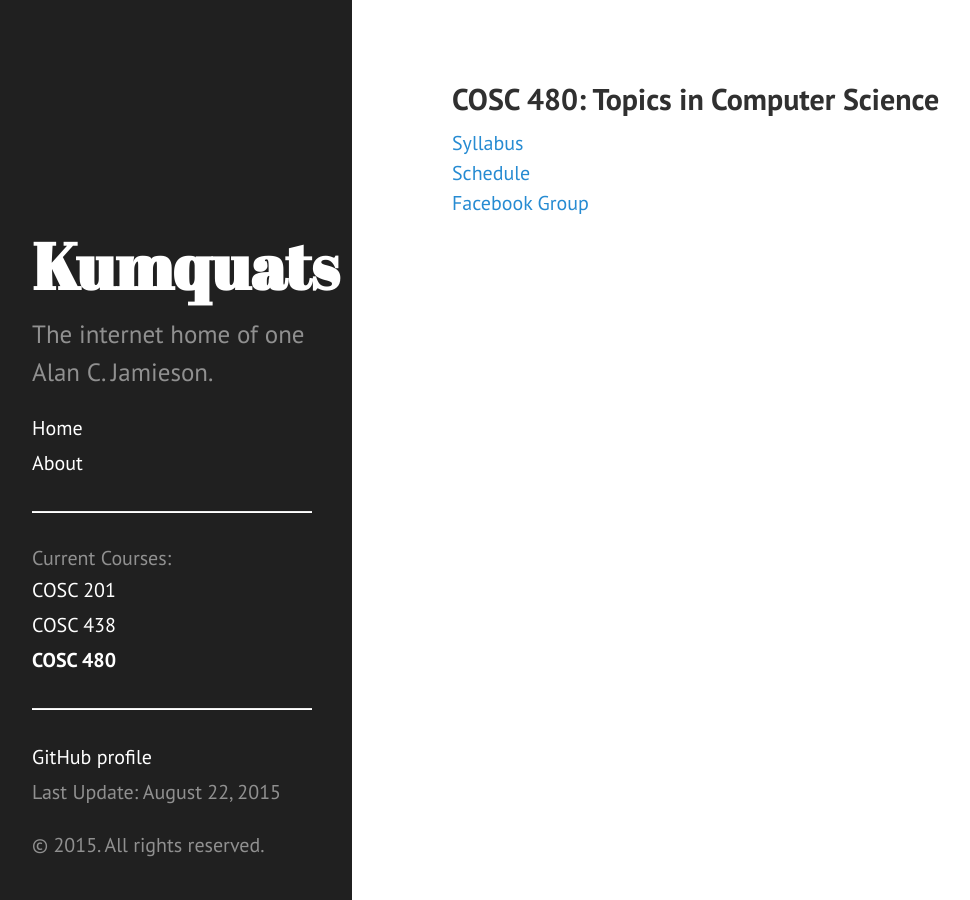
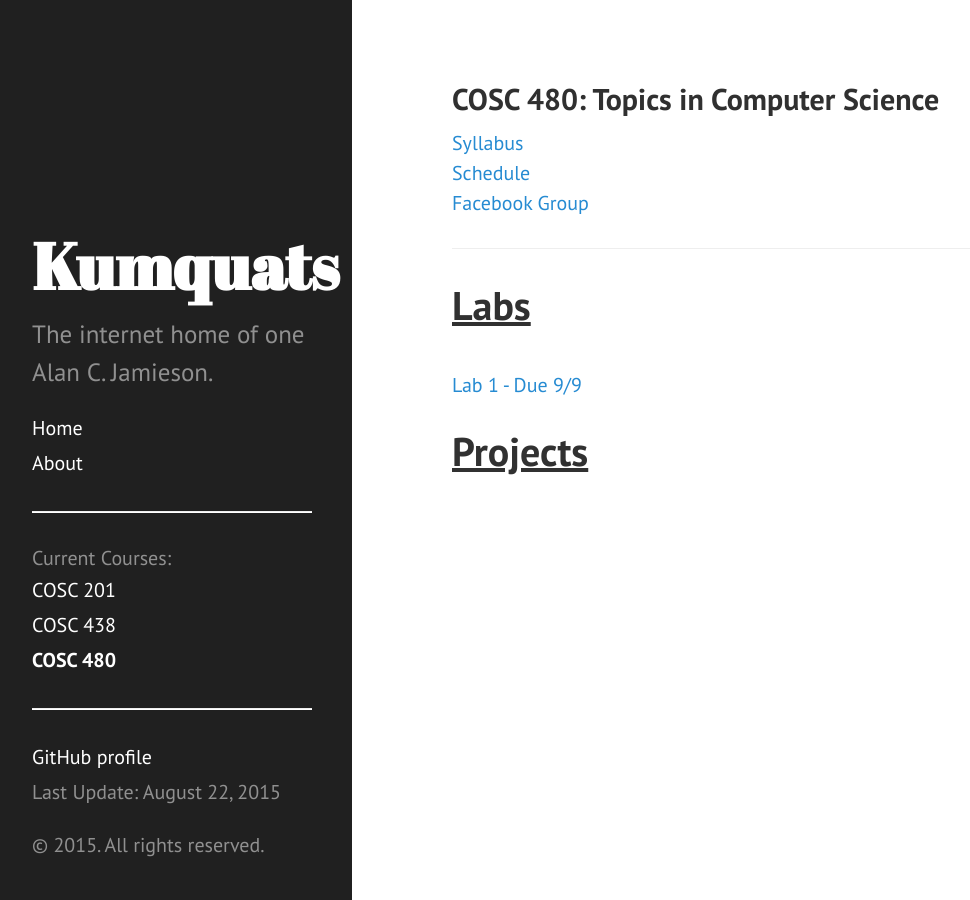
Before and after one commit to ripark/ripark.github.io, a Jekyll site: the page built from f15/cosc480.html, in a window 1280 px wide. Shown: the whole page, without its empty margins (8-978 px from the left). Built offline with Jekyll 4.4.1, drawn with Linux system fonts in a browser that asks for light colours; Markdown is read by kramdown in place of the engine named in the settings.

Commit message:
Update for week 1 stuff

```diff
--- a/f15/cosc438.html
+++ b/f15/cosc438.html
@@ -9,3 +9,6 @@ shorttitle: "COSC 438"
 <a href="http://ripark.github.io/f15/COSC438Sched.pdf">Schedule</a>
 <br>
 <a href="https://www.facebook.com/groups/807737985990912/">Facebook Group</a>
+<hr>
+<h1><u>Project Docs</u></h1>
+<a href="http://ripark.github.io/f15/COSC438WrittenProp.pdf">Written Proposal Requirements - Due 9/9</a>
--- a/f15/cosc480.html
+++ b/f15/cosc480.html
@@ -9,3 +9,9 @@ title: "COSC 480: Topics in Computer Science"
 <a href="http://ripark.github.io/f15/COSC480Sched.pdf">Schedule</a>
 <br>
 <a href="https://www.facebook.com/groups/689069824526980/">Facebook Group</a>
+<hr>
+<h1><u>Labs</u></h1>
+<br>
+<a href="http://ripark.github.io/f15/COSC480Lab1.pdf">Lab 1 - Due 9/9</a>
+<br>
+<h1><u>Projects</u></h1>
```
Also changed, not shown: 1 other file.
